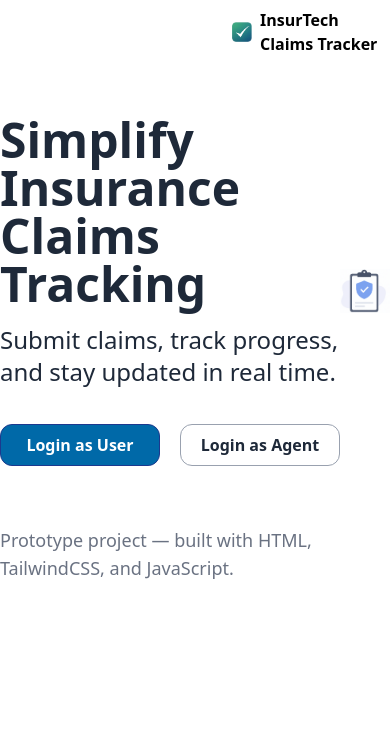
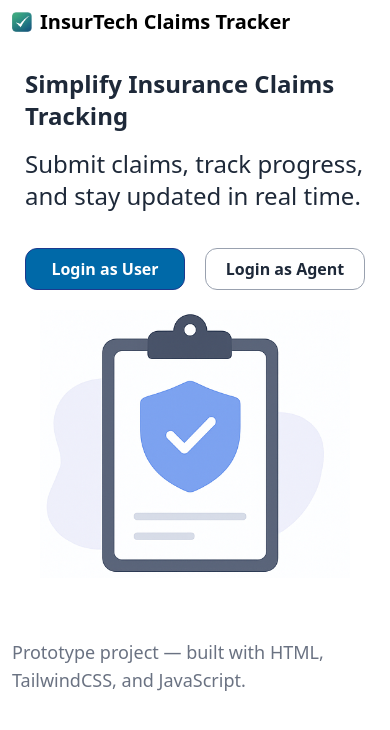
Before and after one commit to Molo-M/insurtech-claims-tracker, a React (Vite) app: page / in a window 390 px wide. Shown: the top 730 px of the page. Built offline with nearby package versions, Linux system fonts and the light colour scheme.

Commit message:
Completed landing page design

```diff
--- a/src/App.jsx
+++ b/src/App.jsx
@@ -6,16 +6,16 @@ export default function App() {
   return (
     <>
       <Header />
-      <main className='py-5 text-gray-800 flex items-center justify-center sm:gap-15'>
-        <div className="left-hero flex flex-col gap-4 w-110">
-          <h1 className='font-bold text-5xl'>Simplify Insurance Claims Tracking</h1>
+      <main className='py-5 text-gray-800 flex flex-col sm:flex-row items-center justify-center sm:gap-15 px-10'>
+        <div className="left-hero flex flex-col gap-4 sm:w-110">
+          <h1 className='font-bold text-2xl sm:text-5xl'>Simplify Insurance Claims Tracking</h1>
           <h2 className='text-2xl'>Submit claims, track progress, and stay updated in real time.</h2>
           <div className="buttons mt-5 flex gap-5">
             <button className="py-2 w-40 cursor-pointer font-bold rounded-xl border bg-sky-700 hover:bg-sky-800 text-white border border-blue-900">Login as User</button>
             <button className="py-2 w-40 cursor-pointer font-bold rounded-xl border border-gray-400 hover:bg-gray-100">Login as Agent</button>
           </div>
         </div>
-        <div className="right-hero">
+        <div className="right-hero mt-5 sm:mt-0">
           <img className='w-80' src="notebook.png" alt="" />
         </div>
       </main>
--- a/src/components/footer.jsx
+++ b/src/components/footer.jsx
@@ -1,6 +1,6 @@
 export default function Footer() {
     return (
-        <footer className="mt-10 flex justify-center text-lg text-gray-500">
+        <footer className="mt-10 px-3 flex justify-center text-lg text-gray-500">
             <h1>Prototype project — built with HTML, TailwindCSS, and JavaScript.</h1>
         </footer>
     )
--- a/src/components/header.jsx
+++ b/src/components/header.jsx
@@ -1,8 +1,8 @@
 export default function Header() {
     return (
-        <header className="flex gap-2 items-center ml-58 pt-2 pb-10">
+        <header className="flex gap-2 items-center ml-3 sm:ml-58 pt-2 pb-3 sm:pb-10">
             <img className="w-5" src="./Logo-edited.png" alt="" />
-            <h1 className="font-semibold">InsurTech Claims Tracker</h1>
+            <h1 className="font-semibold text-xl">InsurTech Claims Tracker</h1>
         </header>
     )
 }
```
